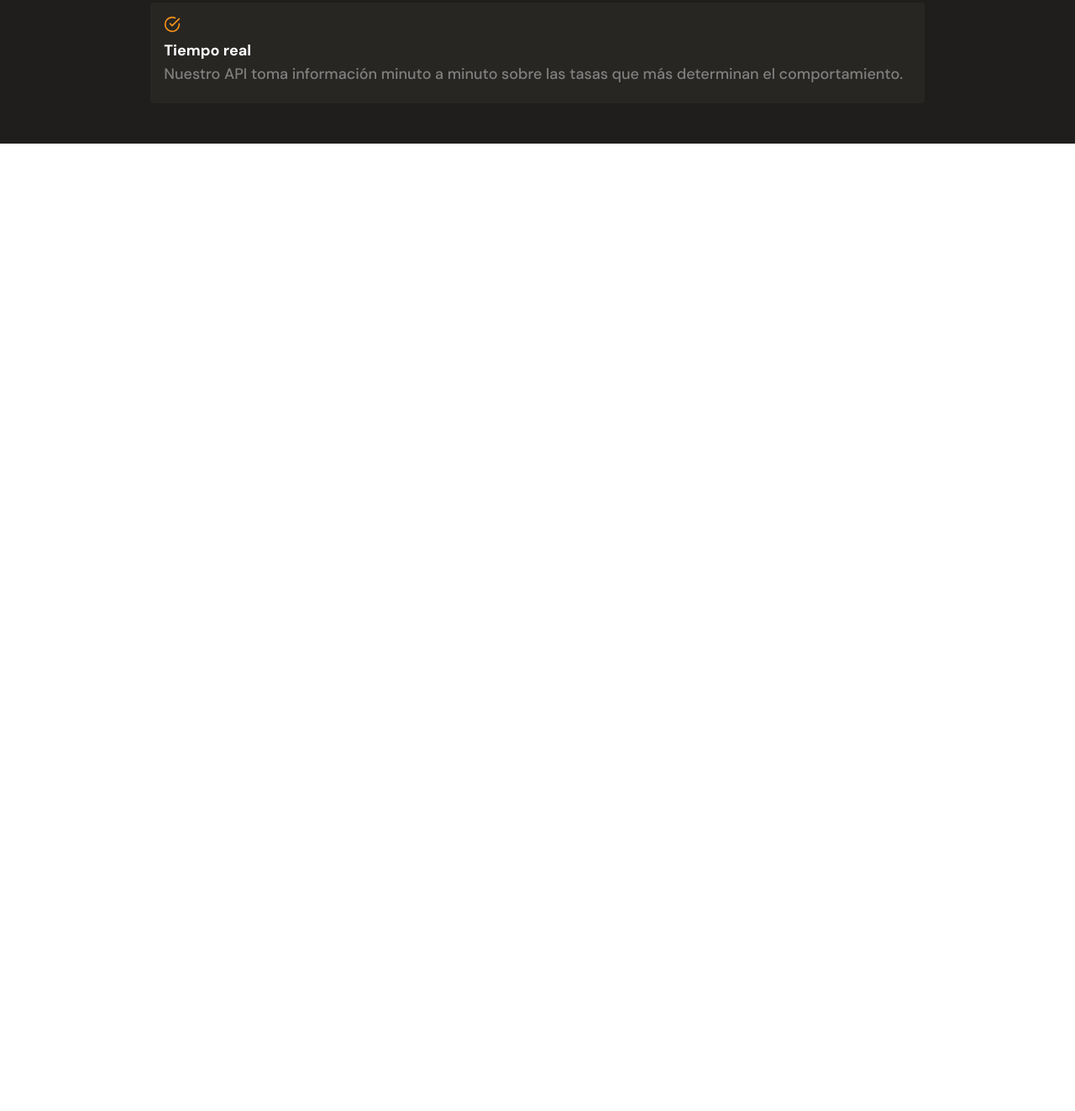
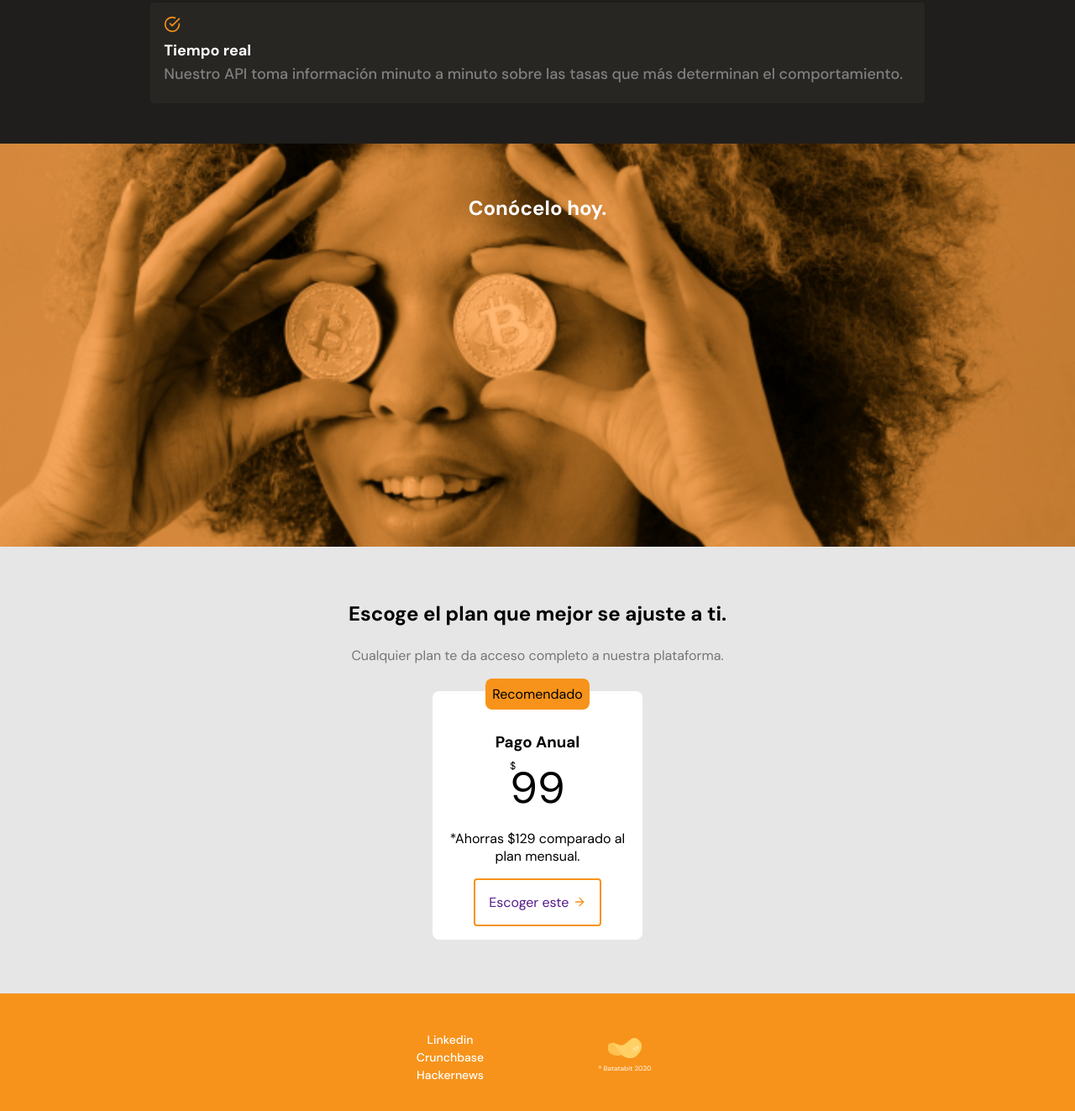
Before and after one commit to anthonysa0813/responsive-design-course, a plain HTML site: page index.html in a window 1280 px wide. Shown: the part 1729-3052 px from the top of the page at 84% size. Before the commit the page ends 1900 px from the top, so only its background shows below. Drawn offline with Linux system fonts and the light colour scheme.

Commit message:
culminación del footer y la section de prices

```diff
--- /dev/null
+++ b/css/footer.css
@@ -0,0 +1,45 @@
+footer {
+  height: 150px;
+  display: flex;
+  justify-content: center;
+  align-items: center;
+  gap: 0.5rem;
+  background-color: var(--bitcoin-orange);
+}
+
+.footer-batataLogo {
+  /* border: 1px solid green; */
+  width: 200px;
+  display: flex;
+  flex-direction: column;
+  align-items: center;
+}
+
+.batataCorporation {
+  display: block;
+  height: 24px;
+  width: 40px;
+  background-image: url("../assets/icons/batata.svg");
+  background-position: center;
+  background-repeat: no-repeat;
+  background-size: cover;
+}
+
+.social-footer {
+  /* border: 1px solid green; */
+  width: 200px;
+}
+
+.social-footer li a {
+  color: var(--just-white);
+  text-decoration: none;
+  font-weight: 500;
+  font-style: normal;
+  font-size: 14px;
+  line-height: 18px;
+}
+
+.social-footer li {
+  text-align: center;
+  list-style: none;
+}
--- /dev/null
+++ b/css/heroImage.css
@@ -0,0 +1,17 @@
+.heroImage {
+  width: 100%;
+  height: 60vh;
+  background-image: url("../assets/imgs/bitcoinImagen2.png");
+  background-position: center;
+  background-repeat: no-repeat;
+  background-size: cover;
+}
+.heroImage h2 {
+  color: var(--just-white);
+  font-weight: 700;
+  font-size: 1.5rem;
+  font-style: normal;
+  line-height: 26px;
+  text-align: center;
+  padding-top: 4rem;
+}
--- /dev/null
+++ b/css/plans.css
@@ -0,0 +1,87 @@
+.plansContainer {
+  background-color: hsl(0, 0%, 90%);
+  height: auto;
+  padding: 0.1px;
+}
+
+.wrapper h2 {
+  margin-top: 4rem;
+  margin-bottom: 1.5rem;
+  text-align: center;
+}
+
+.wrapper > p {
+  color: #757575;
+  margin-bottom: 2rem;
+  text-align: center;
+}
+.planCard {
+  width: 250px;
+  border: none;
+  border-radius: 0.5rem;
+  height: auto;
+  background-color: var(--just-white);
+  display: flex;
+  flex-direction: column;
+  align-items: center;
+  padding: 1rem;
+  margin: 0 auto;
+  margin-bottom: 4rem;
+  position: relative;
+}
+
+.planCard h3 {
+  padding-top: 2rem;
+  padding-bottom: 0.5rem;
+}
+
+.planPrice p {
+  font-size: 52px;
+}
+
+.planPrice {
+  position: relative;
+  margin-bottom: 1rem;
+}
+
+.planPrice p span {
+  /* color: red; */
+  font-size: 12px;
+  position: absolute;
+  top: 0;
+}
+
+.planCard > p {
+  /* color: red; */
+  margin-bottom: 1rem;
+  text-align: center;
+}
+
+.planCard-suggest {
+  position: absolute;
+  top: -15px;
+  border-radius: 0.5rem;
+  padding: 0.5rem;
+  background-color: var(--bitcoin-orange);
+}
+
+.planCard-button {
+  padding: 1rem;
+  border: 2px solid var(--bitcoin-orange);
+  /* border-color: var(--bitcoin-orange); */
+  border-radius: 4px;
+  text-decoration: none;
+}
+
+.planCard-button span {
+  display: inline-block;
+  width: 1rem;
+  height: 1rem;
+  background-image: url("../assets/icons/arrow-right.svg");
+  background-position: center;
+  background-repeat: no-repeat;
+  background-size: cover;
+  position: relative;
+
+  top: 2px;
+}
--- a/css/style.css
+++ b/css/style.css
@@ -1,6 +1,9 @@
 @import url("./header.css");
 @import url("./main.css");
 @import url("./details.css");
+@import url("./heroImage.css");
+@import url("./plans.css");
+@import url("./footer.css");
 :root {
   --bitcoin-orange: #f7931a;
   --soft-orange: #ffe9d5;
--- a/index.html
+++ b/index.html
@@ -102,9 +102,45 @@
           </section>
         </div>
       </section>
-      <section></section>
-      <section></section>
+      <section class="heroImage">
+        <h2>Conócelo hoy.</h2>
+      </section>
+      <section class="plansContainer">
+        <div class="wrapper">
+          <h2>Escoge el plan que mejor se ajuste a ti.</h2>
+          <p>Cualquier plan te da acceso completo a nuestra plataforma.</p>
+
+          <section>
+            <article class="planCard">
+              <p class="planCard-suggest">Recomendado</p>
+              <h3>Pago Anual</h3>
+              <div class="planPrice">
+                <p><span>$</span> 99</p>
+              </div>
+              <p>*Ahorras $129 comparado al plan mensual.</p>
+              <a href="" class="planCard-button">Escoger este <span></span></a>
+            </article>
+          </section>
+        </div>
+      </section>
     </main>
-    <footer></footer>
+    <footer>
+      <ul class="social-footer">
+        <li><a href="/">Linkedin</a></li>
+        <li><a href="/">Crunchbase</a></li>
+        <li><a href="/">Hackernews</a></li>
+      </ul>
+      <div class="footer-batataLogo">
+        <span class="batataCorporation"></span>
+        <!-- <span class="corpBatata"></span> -->
+        <div class="corp">
+          <img
+            src="./assets/imgs/corpBatata.svg"
+            class="batataCorp-image"
+            alt=""
+          />
+        </div>
+      </div>
+    </footer>
   </body>
 </html>
```
Also changed, not shown: assets/icons/arrow-right.svg (renamed from assets/icons/arrow-right 1.svg), assets/icons/batataCorp.png (renamed from assets/icons/® Batatabit 2020.png), assets/imgs/bitcoinImage.jpg (renamed from assets/imgs/bitcoinbaby 1.jpg), assets/imgs/bitcoinImagen2.png (added), assets/imgs/corpBatata.svg (added).
